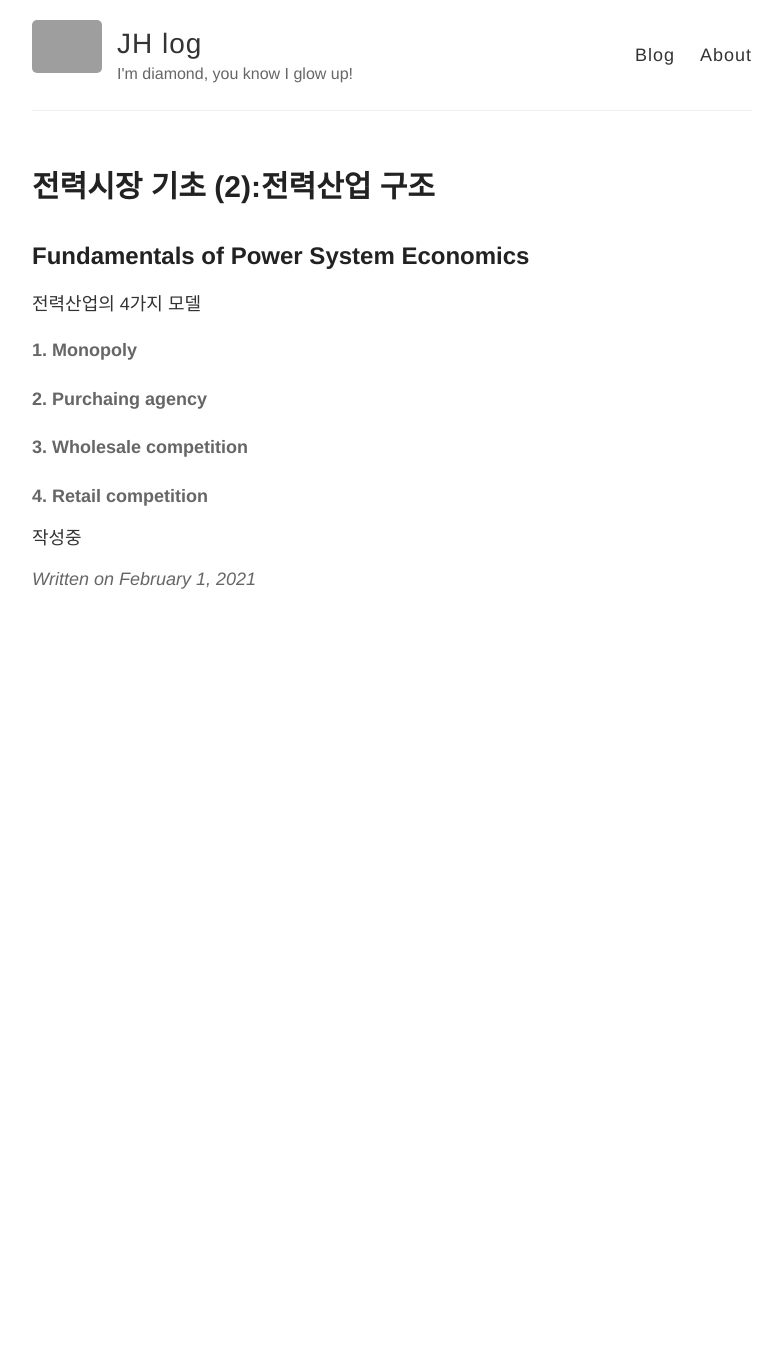
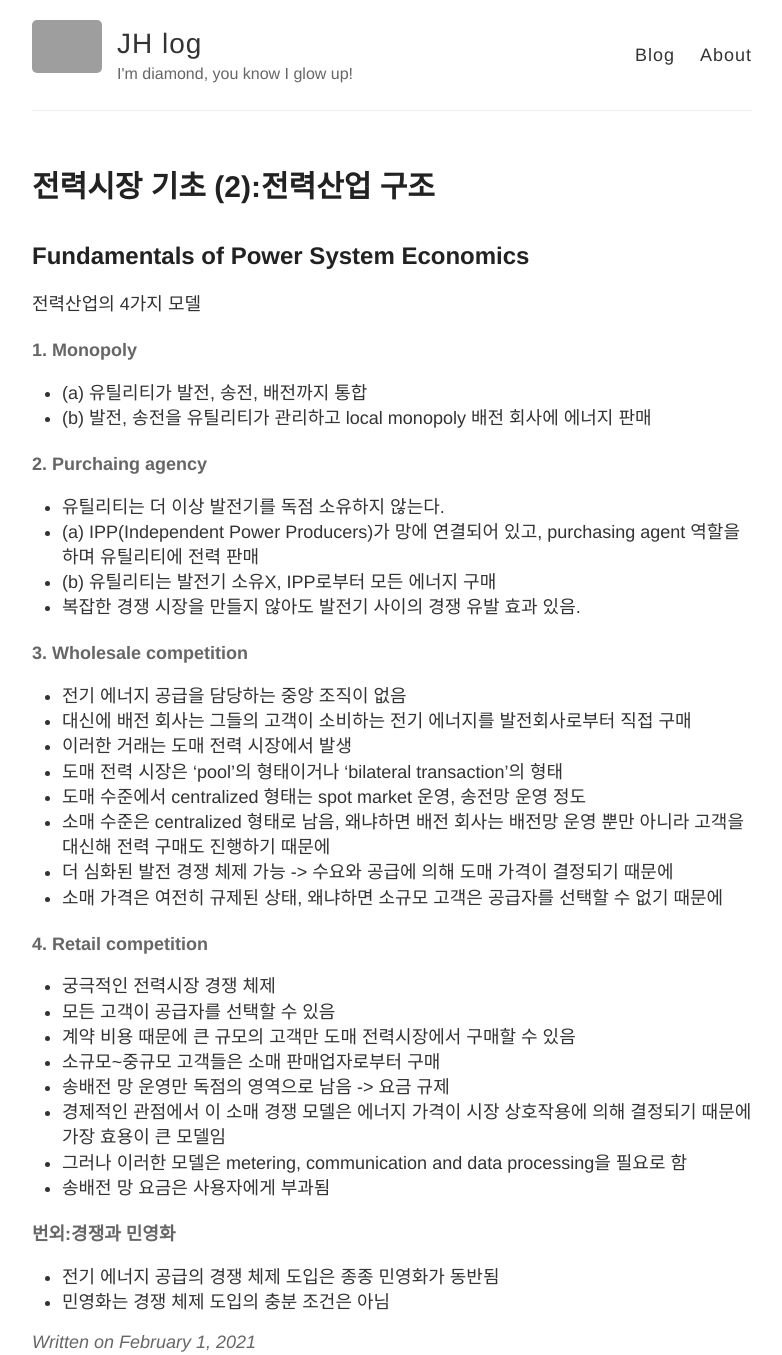
Before and after one commit to jihooson/jihooson.github.io, a Jekyll site: the page built from _posts/2021-02-01-전력시장-기초 (2).md, in a window 1280 px wide. Shown: the whole page, without its empty margins (248-1030 px from the left). Built offline with Jekyll 4.4.1, drawn with Linux system fonts in a browser that asks for light colours; before the commit the page ends 900 px from its top, so only the background shows below that; grey boxes are pictures that could not be loaded.

Commit message:
포스팅:전력시장 기초
2편 - 전력산업의 구조 작성

```diff
--- a/_posts/2021-02-01-전력시장-기초 (2).md
+++ b/_posts/2021-02-01-전력시장-기초 (2).md
@@ -11,10 +11,41 @@ author: Jihoo Son
 
 #### 1. Monopoly
 
+* (a) 유틸리티가 발전, 송전, 배전까지 통합
+* (b) 발전, 송전을 유틸리티가 관리하고 local monopoly 배전 회사에 에너지 판매
+
 #### 2. Purchaing agency
+
+* 유틸리티는 더 이상 발전기를 독점 소유하지 않는다.
+* (a) IPP(Independent Power Producers)가 망에 연결되어 있고, purchasing agent 역할을 하며 유틸리티에 전력 판매
+* (b) 유틸리티는 발전기 소유X, IPP로부터 모든 에너지 구매
+* 복잡한 경쟁 시장을 만들지 않아도 발전기 사이의 경쟁 유발 효과 있음.
 
 #### 3. Wholesale competition
 
+* 전기 에너지 공급을 담당하는 중앙 조직이 없음
+* 대신에 배전 회사는 그들의 고객이 소비하는 전기 에너지를 발전회사로부터 직접 구매
+* 이러한 거래는 도매 전력 시장에서 발생
+* 도매 전력 시장은 'pool'의 형태이거나 'bilateral transaction'의 형태
+* 도매 수준에서 centralized 형태는 spot market 운영, 송전망 운영 정도
+* 소매 수준은 centralized 형태로 남음, 왜냐하면 배전 회사는 배전망 운영 뿐만 아니라 고객을 대신해 전력 구매도 진행하기 때문에
+* 더 심화된 발전 경쟁 체제 가능 -> 수요와 공급에 의해 도매 가격이 결정되기 때문에
+* 소매 가격은 여전히 규제된 상태, 왜냐하면 소규모 고객은 공급자를 선택할 수 없기 때문에
+
 #### 4. Retail competition
 
-작성중
+* 궁극적인 전력시장 경쟁 체제
+* 모든 고객이 공급자를 선택할 수 있음
+* 계약 비용 때문에 큰 규모의 고객만 도매 전력시장에서 구매할 수 있음
+* 소규모~중규모 고객들은 소매 판매업자로부터 구매
+* 송배전 망 운영만 독점의 영역으로 남음 -> 요금 규제
+* 경제적인 관점에서 이 소매 경쟁 모델은 에너지 가격이 시장 상호작용에 의해 결정되기 때문에 가장 효용이 큰 모델임
+* 그러나 이러한 모델은 metering, communication and data processing을 필요로 함
+* 송배전 망 요금은 사용자에게 부과됨
+
+
+
+#### 번외:경쟁과 민영화
+
+* 전기 에너지 공급의 경쟁 체제 도입은 종종 민영화가 동반됨
+* 민영화는 경쟁 체제 도입의 충분 조건은 아님
```
Also changed, not shown: _posts/2021-02-10-전력시장-기초 (3).md (added, +50 -0 lines).
